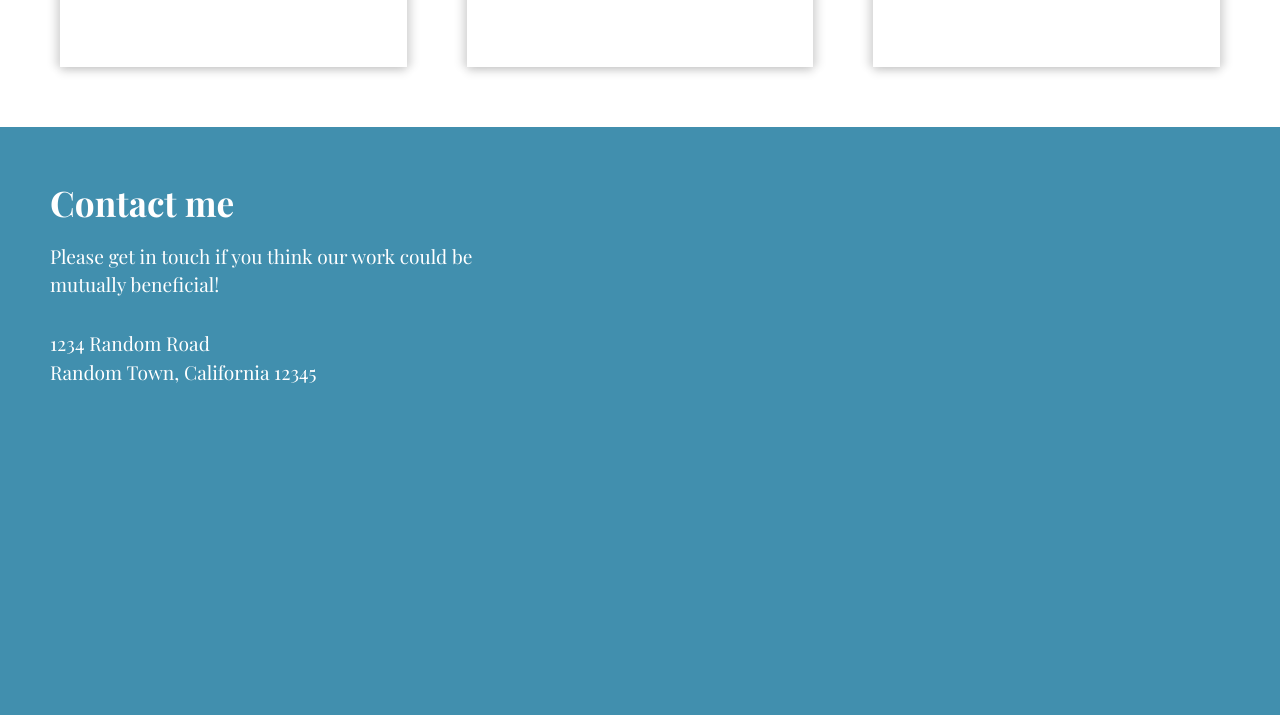
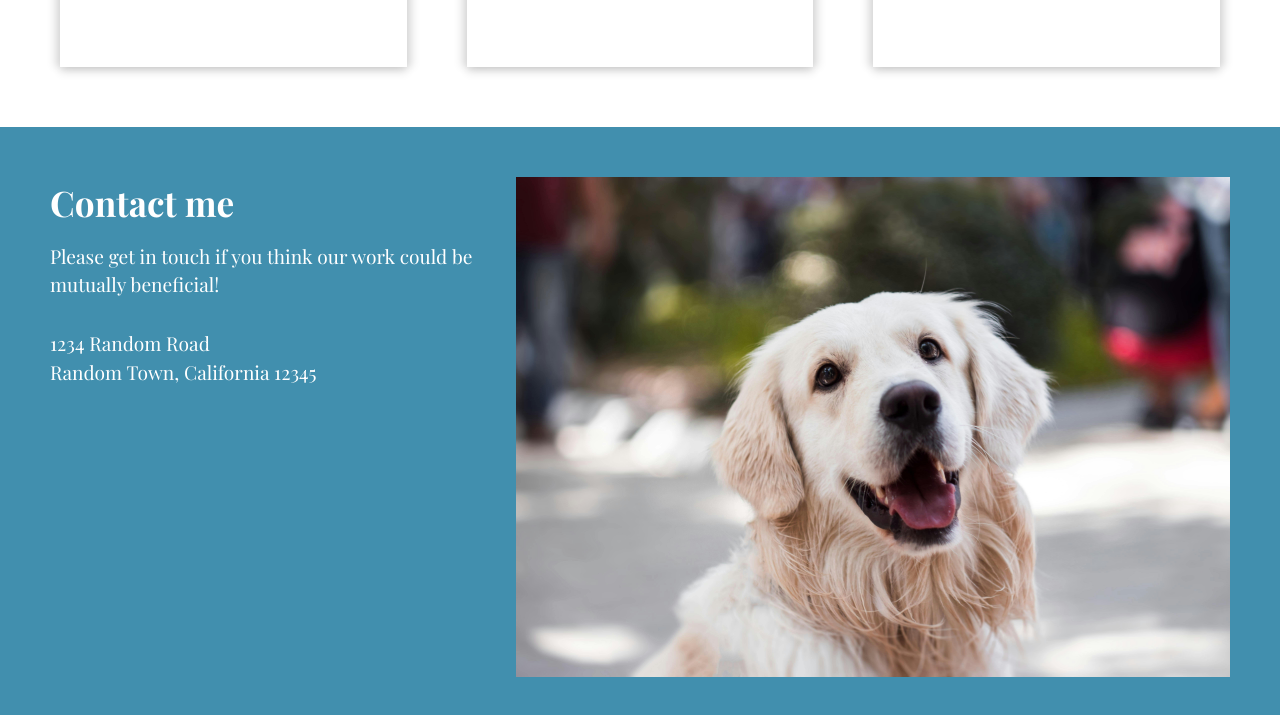
Before and after one commit to Tomek889/odin-homepage, a plain HTML site: page index.html in a window 1280 px wide. Shown: the part 1636-2351 px from the top of the page. Before the commit the page ends 2103 px from the top, so only its background shows below. Drawn offline with nearby package versions, Linux system fonts and the light colour scheme; a web font is replaced by a local one.

Commit message:
Add a photo to the footer

```diff
--- a/css/style.css
+++ b/css/style.css
@@ -188,6 +188,11 @@ main {
   color: #ffffff;
   font-size: 2rem;
   text-align: center;
+    transition: transform 0.5s ease-in-out;
+}
+
+.project .screenshot p:hover {
+    transform: scale(1.06);
 }
 
 .project .description {
@@ -233,11 +238,13 @@ main h2 {
 footer {
   padding: 50px;
   color: #ffffff;
+  display: flex;
+  justify-content: space-between;
 }
 
 footer p {
     font-size: 1.2rem;
-    width: 40%;
+    max-width: 500px;
 }
 
 footer .info {
@@ -248,3 +255,15 @@ footer .info {
 footer .address {
     margin-bottom: 30px;
 }
+
+footer .text {
+    margin-right: 20px;
+}
+
+.footer-image {
+    background: url("../img/dog-footer.jpg");
+    background-position: center;
+    background-size: cover;
+    width: 800px;
+    height: 500px;
+}
--- a/index.html
+++ b/index.html
@@ -230,10 +230,18 @@
       </div>
     </main>
     <footer>
+      <div class="text">
         <h2>Contact me</h2>
-        <p class="info">Please get in touch if you think our work could be mutually beneficial!</p>
-        <p class="address">1234 Random Road<br>Random Town, California 12345</p>
+        <p class="info">
+          Please get in touch if you think our work could be mutually
+          beneficial!
+        </p>
+        <p class="address">
+          1234 Random Road<br />Random Town, California 12345
+        </p>
         <p class="phone"></p>
+      </div>
+      <div class="footer-image"></div>
     </footer>
   </body>
 </html>
```
